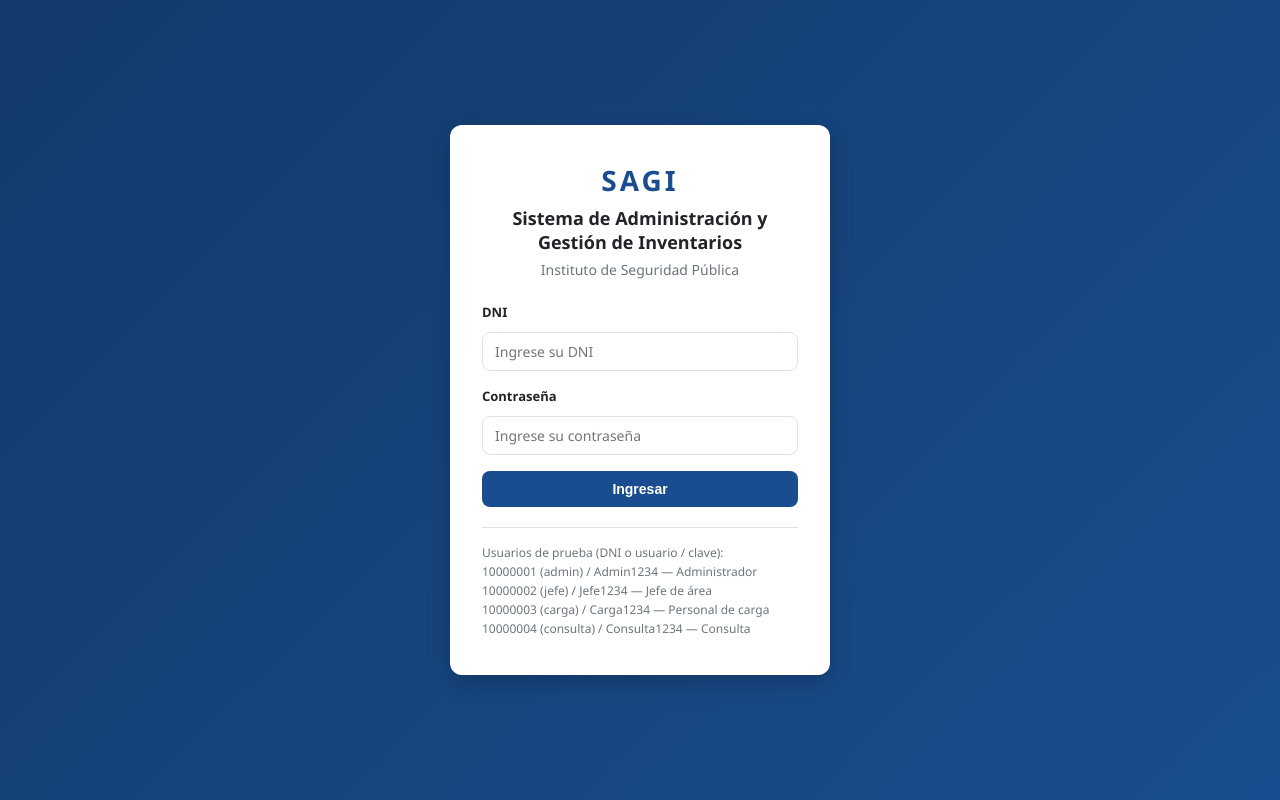
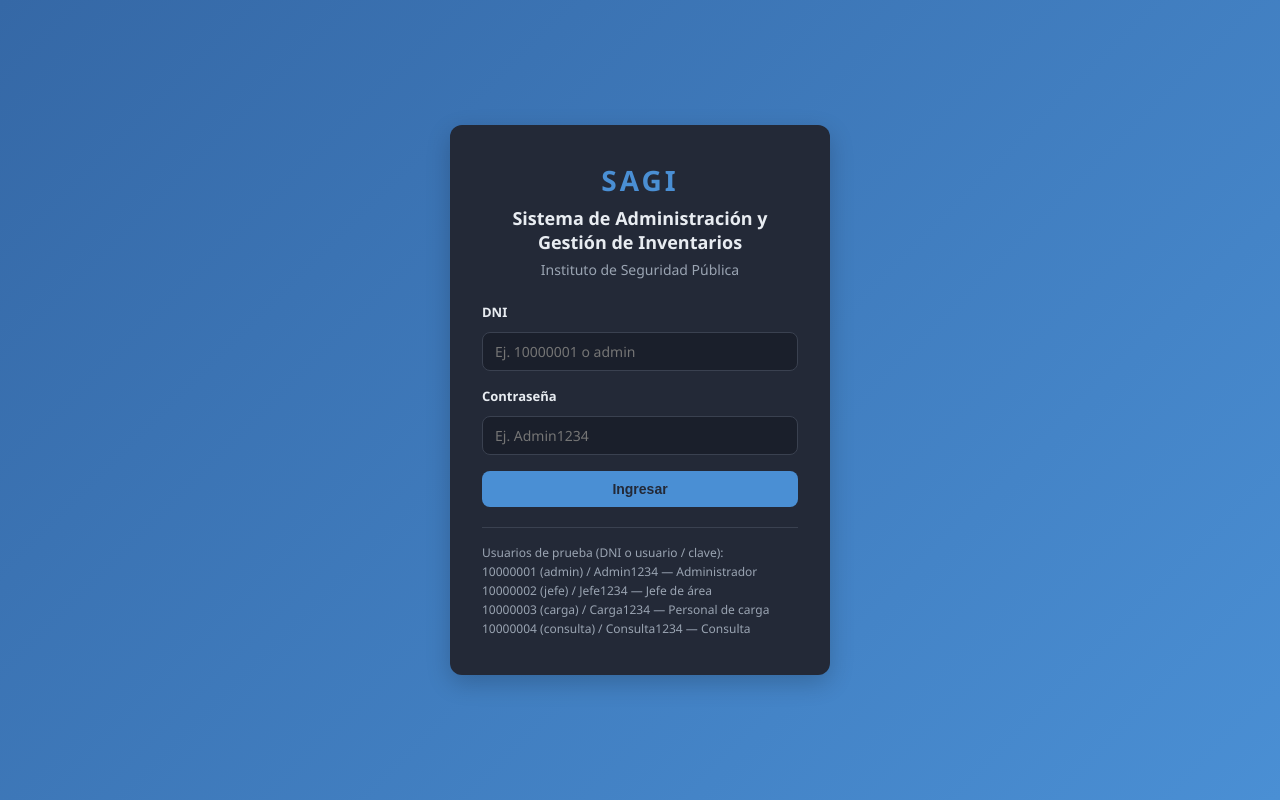
Before and after one commit to lolanga/sagi, a React app in the folder frontend/: page /login in a window 1280 px wide. Built offline with nearby package versions, Linux system fonts and the light colour scheme; the HTML template or start-up script is replaced by a standard one.

Commit message:
UI: modo oscuro, quitar iconos, colores de estados y placeholders de ejemplo

```diff
--- a/frontend/src/components/ItemForm.jsx
+++ b/frontend/src/components/ItemForm.jsx
@@ -48,10 +48,12 @@ export default function ItemForm({ categorias, item, onSaved, onCancel }) {
   const renderCampo = (campo) => {
     const key = String(campo.id)
     const value = valores[key] ?? ''
+    const placeholder = campo.placeholder
     const base = {
       id: `campo-${campo.id}`,
       required: campo.requerido,
       value,
+      placeholder,
       onChange: (e) => setValores((v) => ({ ...v, [key]: e.target.value })),
     }
 
@@ -59,7 +61,7 @@ export default function ItemForm({ categorias, item, onSaved, onCancel }) {
       return (
         <div className="field" key={campo.id}>
           <label htmlFor={base.id}>{campo.nombre}{campo.requerido && ' *'}</label>
-          <textarea {...base} rows={3} />
+          <textarea {...base} rows={3} placeholder={placeholder || `Ej. descripción de ${campo.nombre.toLowerCase()}`} />
         </div>
       )
     }
@@ -69,7 +71,7 @@ export default function ItemForm({ categorias, item, onSaved, onCancel }) {
         <div className="field" key={campo.id}>
           <label htmlFor={base.id}>{campo.nombre}{campo.requerido && ' *'}</label>
           <select {...base}>
-            <option value="">Seleccionar...</option>
+            <option value="">{placeholder || 'Seleccionar...'}</option>
             {(campo.opciones || []).map((op) => (
               <option key={op} value={op}>{op}</option>
             ))}
@@ -82,7 +84,7 @@ export default function ItemForm({ categorias, item, onSaved, onCancel }) {
       return (
         <div className="field" key={campo.id}>
           <label htmlFor={base.id}>{campo.nombre}{campo.requerido && ' *'}</label>
-          <input {...base} type="number" step="any" />
+          <input {...base} type="number" step="any" placeholder={placeholder || 'Ej. 1'} />
         </div>
       )
     }
@@ -99,7 +101,7 @@ export default function ItemForm({ categorias, item, onSaved, onCancel }) {
     return (
       <div className="field" key={campo.id}>
         <label htmlFor={base.id}>{campo.nombre}{campo.requerido && ' *'}</label>
-        <input {...base} type="text" />
+        <input {...base} type="text" placeholder={placeholder || `Ej. ${campo.nombre.toLowerCase()}`} />
       </div>
     )
   }
@@ -197,6 +199,7 @@ export default function ItemForm({ categorias, item, onSaved, onCancel }) {
             min="1"
             value={cantidad}
             onChange={(e) => setCantidad(e.target.value)}
+            placeholder="Ej. 1"
             required
           />
         </div>
--- a/frontend/src/index.css
+++ b/frontend/src/index.css
@@ -1,17 +1,17 @@
 :root {
-  --color-primary: #1a4d8f;
-  --color-primary-dark: #123a6b;
-  --color-secondary: #e8edf4;
-  --color-accent: #d4a017;
-  --color-success: #2e7d32;
-  --color-danger: #c62828;
-  --color-text: #212529;
-  --color-muted: #6c757d;
-  --color-border: #dde3ea;
-  --color-bg: #f4f6f9;
-  --color-white: #ffffff;
+  --color-primary: #4a8fd4;
+  --color-primary-dark: #3568a6;
+  --color-secondary: #2a3040;
+  --color-accent: #f57c00;
+  --color-success: #4caf50;
+  --color-danger: #ef5350;
+  --color-text: #e8ecf1;
+  --color-muted: #9aa4b2;
+  --color-border: #3a4150;
+  --color-bg: #1a1f2b;
+  --color-white: #232937;
   --radius: 8px;
-  --shadow: 0 1px 3px rgba(0, 0, 0, 0.08);
+  --shadow: 0 1px 3px rgba(0, 0, 0, 0.4);
 }
 
 * {
@@ -118,10 +118,6 @@ button {
   color: var(--color-white);
 }
 
-.nav-icon {
-  font-size: 18px;
-}
-
 .main {
   flex: 1;
   display: flex;
--- a/frontend/src/pages/Categorias.jsx
+++ b/frontend/src/pages/Categorias.jsx
@@ -112,9 +112,9 @@ export default function Categorias() {
       <aside className="sidebar">
         <div className="sidebar-logo">SAGI</div>
         <nav className="sidebar-nav">
-          <Link to="/" className="nav-item"><span className="nav-icon">📊</span>Dashboard</Link>
-          <Link to="/inventario" className="nav-item"><span className="nav-icon">📦</span>Inventario</Link>
-          <Link to="/categorias" className="nav-item active"><span className="nav-icon">⚙️</span>Categorías</Link>
+          <Link to="/" className="nav-item">Dashboard</Link>
+          <Link to="/inventario" className="nav-item">Inventario</Link>
+          <Link to="/categorias" className="nav-item active">Categorías</Link>
         </nav>
       </aside>
 
@@ -153,7 +153,7 @@ export default function Categorias() {
                   <form onSubmit={agregarCampo} className="nuevo-campo-form">
                     <input
                       type="text"
-                      placeholder="Nombre del campo"
+                      placeholder="Ej. Marca, Material, Cantidad"
                       value={nuevoCampo.nombre}
                       onChange={(e) => setNuevoCampo({ ...nuevoCampo, nombre: e.target.value })}
                       required
@@ -169,7 +169,7 @@ export default function Categorias() {
                     {nuevoCampo.tipo === 'select' && (
                       <input
                         type="text"
-                        placeholder="Opciones separadas por coma"
+                        placeholder="Ej. Rojo, Azul, Verde"
                         value={nuevoCampo.opciones}
                         onChange={(e) => setNuevoCampo({ ...nuevoCampo, opciones: e.target.value })}
                       />
@@ -228,7 +228,7 @@ export default function Categorias() {
                     <form onSubmit={agregarTipo} className="nuevo-campo-form">
                       <input
                         type="text"
-                        placeholder="Nombre del elemento (ej. Escritorio, Silla)"
+                        placeholder="Ej. Escritorio, Silla, Teclado"
                         value={nuevoTipo}
                         onChange={(e) => setNuevoTipo(e.target.value)}
                         required
--- a/frontend/src/pages/Inventario.jsx
+++ b/frontend/src/pages/Inventario.jsx
@@ -65,8 +65,8 @@ export default function Inventario() {
       <aside className="sidebar">
         <div className="sidebar-logo">SAGI</div>
         <nav className="sidebar-nav">
-          <Link to="/" className="nav-item"><span className="nav-icon">📊</span>Dashboard</Link>
-          <Link to="/inventario" className="nav-item active"><span className="nav-icon">📦</span>Inventario</Link>
+          <Link to="/" className="nav-item">Dashboard</Link>
+          <Link to="/inventario" className="nav-item active">Inventario</Link>
         </nav>
       </aside>
 
@@ -80,7 +80,7 @@ export default function Inventario() {
           </div>
           <div className="topbar-actions">
             {user?.rol?.slug === 'admin' && (
-              <Link to="/categorias" className="btn btn-secondary">⚙️ Categorías</Link>
+              <Link to="/categorias" className="btn btn-secondary">Categorías</Link>
             )}
             {puedeEditar && (
               <button className="btn btn-primary" onClick={() => setShowAlta(true)}>
@@ -95,7 +95,7 @@ export default function Inventario() {
             <input
               className="search-input"
               type="text"
-              placeholder="Buscar por código único o nombre..."
+              placeholder="Ej. SAGI-000001 o escritorio"
               value={search}
               onChange={(e) => setSearch(e.target.value)}
             />
@@ -141,7 +141,7 @@ export default function Inventario() {
                     <td>{item.categoria?.codigo}</td>
                     <td>{formatValores(item)}</td>
                     <td>
-                      <span className={`badge badge-${item.estado}`}>{item.estado_conservacion}</span>
+                      <span className={`badge badge-estado-${item.estado_conservacion.replace(/\s+/g, '-')}`}>{item.estado_conservacion}</span>
                     </td>
                     <td>{item.cantidad}</td>
                     <td>{item.responsable?.name}</td>
--- a/frontend/src/pages/Login.jsx
+++ b/frontend/src/pages/Login.jsx
@@ -40,7 +40,7 @@ export default function Login() {
               type="text"
               value={dni}
               onChange={(e) => setDni(e.target.value)}
-              placeholder="Ingrese su DNI"
+              placeholder="Ej. 10000001 o admin"
               required
             />
           </div>
@@ -52,7 +52,7 @@ export default function Login() {
               type="password"
               value={password}
               onChange={(e) => setPassword(e.target.value)}
-              placeholder="Ingrese su contraseña"
+              placeholder="Ej. Admin1234"
               required
             />
           </div>
--- a/frontend/src/styles/auth.css
+++ b/frontend/src/styles/auth.css
@@ -57,6 +57,8 @@
   border: 1px solid var(--color-border);
   border-radius: var(--radius);
   font-size: 14px;
+  background-color: var(--color-bg);
+  color: var(--color-text);
 }
 
 .field input:focus {
@@ -65,7 +67,7 @@
 }
 
 .auth-error {
-  background-color: #fdecea;
+  background-color: rgba(239, 83, 80, 0.15);
   color: var(--color-danger);
   padding: 10px 12px;
   border-radius: var(--radius);
--- a/frontend/src/styles/categorias.css
+++ b/frontend/src/styles/categorias.css
@@ -24,6 +24,7 @@
   border: 1px solid var(--color-border);
   border-radius: var(--radius);
   background-color: var(--color-white);
+  color: var(--color-text);
   text-align: left;
   font-size: 13px;
 }
@@ -59,6 +60,8 @@
   border: 1px solid var(--color-border);
   border-radius: var(--radius);
   font-size: 14px;
+  background-color: var(--color-bg);
+  color: var(--color-text);
 }
 
 .row-inactivo {
@@ -86,6 +89,7 @@
   border: 1px solid var(--color-border);
   border-radius: var(--radius);
   background-color: var(--color-white);
+  color: var(--color-text);
   font-size: 13px;
   line-height: 1;
   cursor: pointer;
--- a/frontend/src/styles/dashboard.css
+++ b/frontend/src/styles/dashboard.css
@@ -10,14 +10,7 @@
   border: 1px solid var(--color-border);
   border-radius: var(--radius);
   padding: 20px;
-  display: flex;
-  align-items: center;
-  gap: 16px;
   box-shadow: var(--shadow);
-}
-
-.stat-icon {
-  font-size: 32px;
 }
 
 .stat-card h2 {
--- a/frontend/src/styles/form.css
+++ b/frontend/src/styles/form.css
@@ -27,6 +27,8 @@
   border-radius: var(--radius);
   font-size: 14px;
   font-family: inherit;
+  background-color: var(--color-bg);
+  color: var(--color-text);
 }
 
 .field input:focus,
@@ -51,7 +53,7 @@
 }
 
 .form-error {
-  background-color: #fdecea;
+  background-color: rgba(239, 83, 80, 0.15);
   color: var(--color-danger);
   padding: 10px 12px;
   border-radius: var(--radius);
--- a/frontend/src/styles/inventario.css
+++ b/frontend/src/styles/inventario.css
@@ -16,6 +16,19 @@
   border: 1px solid var(--color-border);
   border-radius: var(--radius);
   font-size: 14px;
+  background-color: var(--color-bg);
+  color: var(--color-text);
+}
+
+.search-input {
+  padding: 9px 12px;
+  border: 1px solid var(--color-border);
+  border-radius: var(--radius);
+  font-size: 14px;
+  background-color: var(--color-bg);
+  color: var(--color-text);
+  flex: 1;
+  min-width: 200px;
 }
 
 .result-count {
@@ -32,24 +45,24 @@
 }
 
 .badge-activo {
-  background-color: #e3f2e7;
+  background-color: rgba(76, 175, 80, 0.18);
   color: var(--color-success);
 }
 
 .badge-pendiente {
-  background-color: #fff3cd;
-  color: #856404;
+  background-color: rgba(212, 160, 23, 0.18);
+  color: var(--color-accent);
 }
 
 .badge-baja {
-  background-color: #fdecea;
+  background-color: rgba(239, 83, 80, 0.18);
   color: var(--color-danger);
 }
 
-.badge-Muy-bueno { background-color: #e3f2e7; color: var(--color-success); }
-.badge-Bueno { background-color: #e7f0fb; color: var(--color-primary); }
-.badge-Regular { background-color: #fff3cd; color: #856404; }
-.badge-Malo { background-color: #fdecea; color: var(--color-danger); }
+.badge-estado-Muy-bueno { background-color: rgba(76, 175, 80, 0.18); color: var(--color-success); }
+.badge-estado-Bueno { background-color: rgba(74, 143, 212, 0.18); color: var(--color-primary); }
+.badge-estado-Regular { background-color: rgba(212, 160, 23, 0.18); color: var(--color-accent); }
+.badge-estado-Malo { background-color: rgba(239, 83, 80, 0.18); color: var(--color-danger); }
 
 .btn-link {
   background: none;
```
Also changed, not shown: frontend/src/pages/Dashboard.jsx (+6 -11 lines).
